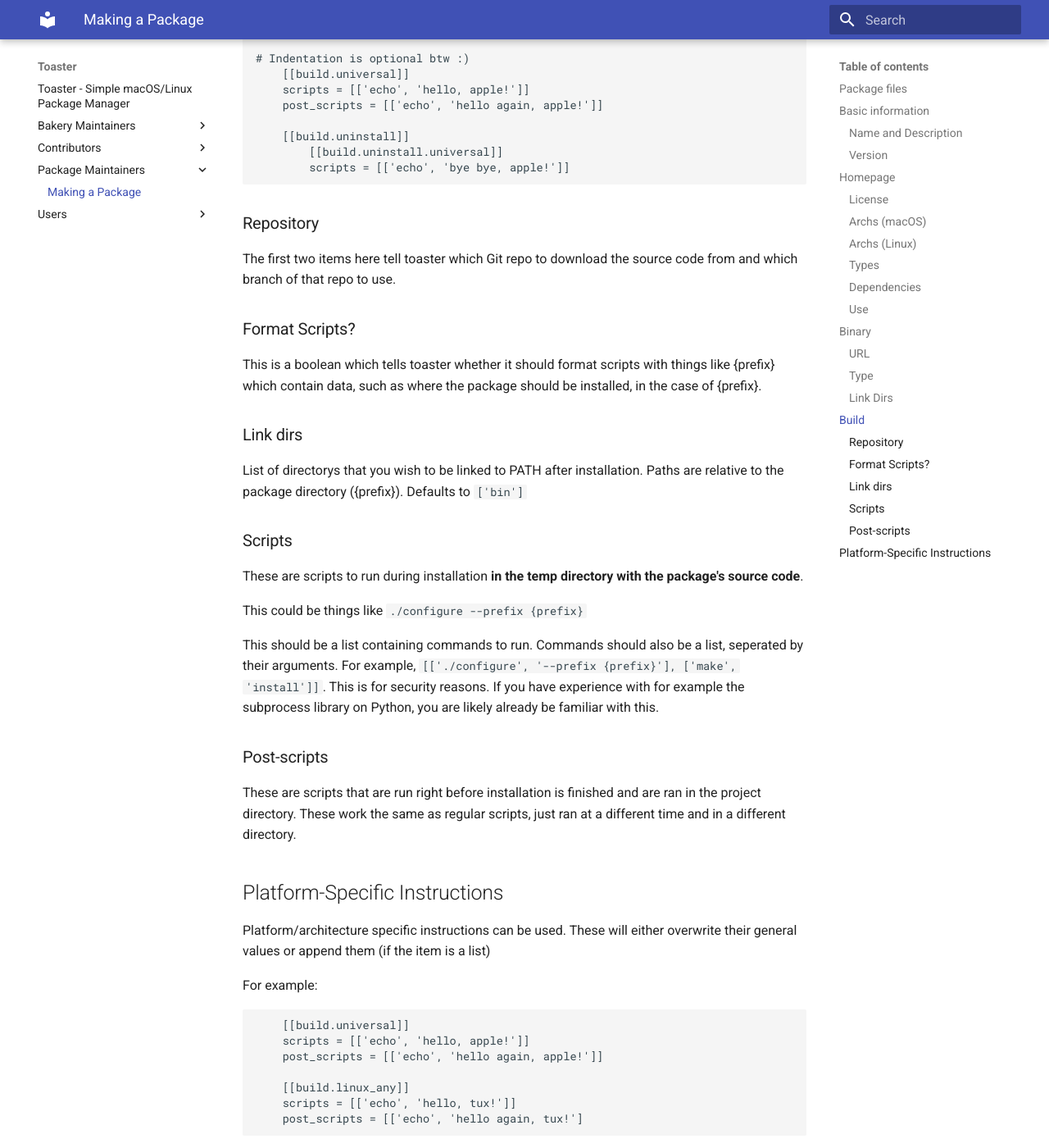
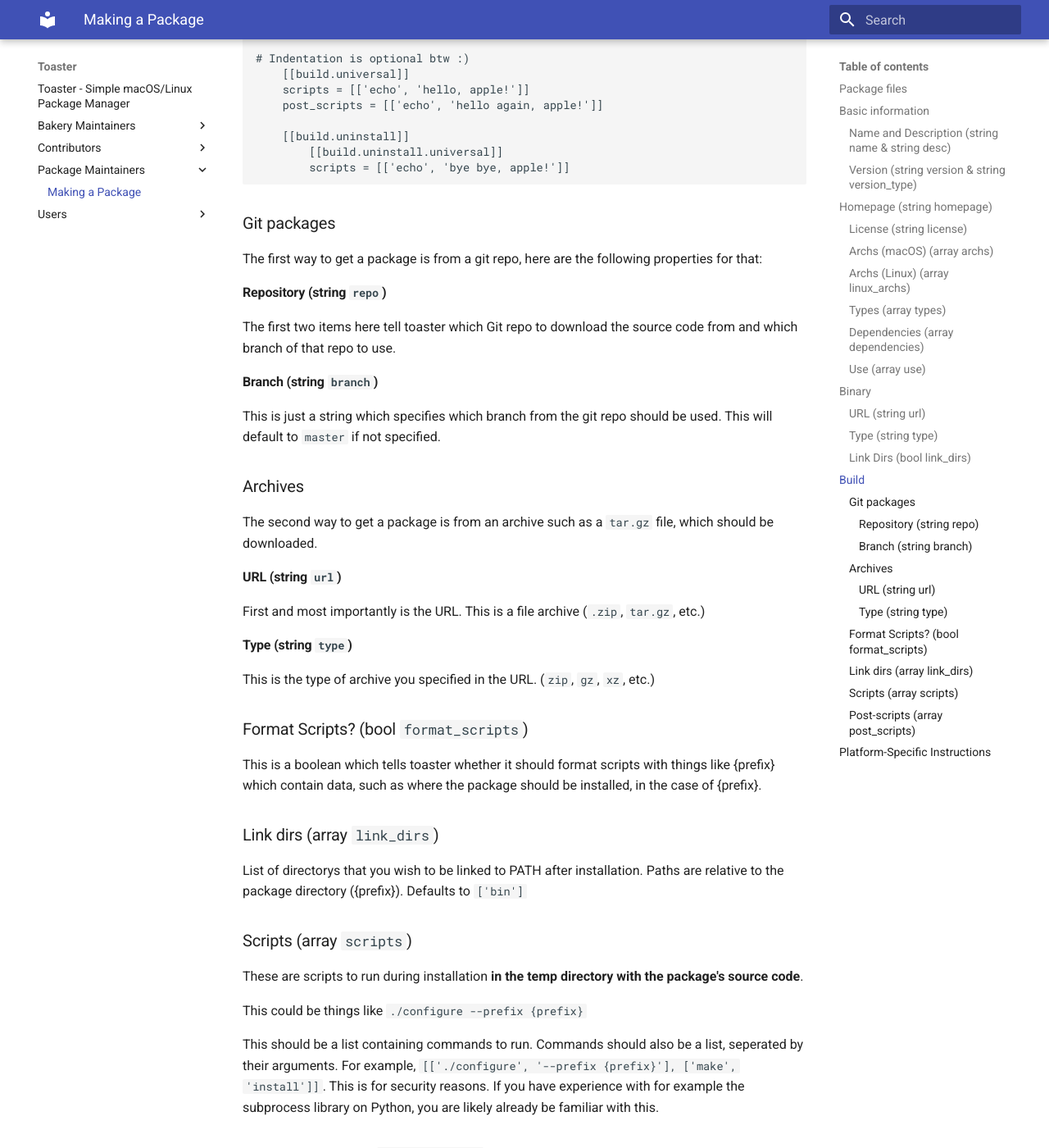
Before and after one commit to lovebagels/toaster, an MkDocs documentation site: the page built from docs/Package Maintainers/makingapackage.md, in a window 1280 px wide and 1400 px high, scrolled down 3252 px. Shown: the whole window at 82% size. Built offline with MkDocs 1.6.1 and Material for MkDocs 9.7.7, drawn with Linux system fonts in a browser that asks for light colours; some of the changed text lies outside the part shown.

Commit message:
specify name and type for fields

````diff
--- a/docs/Package Maintainers/makingapackage.md
+++ b/docs/Package Maintainers/makingapackage.md
@@ -37,31 +37,31 @@
 dependencies = ['python>3.8', 'go']
 ```
 
-### Name and Description
+### Name and Description (string `name` & string `desc`)
 
 The first 2 things here are the name (`name`) and description (`desc`), which are pretty self-explanatory.
 
-### Version
+### Version (string `version` & string `version_type`)
 
 Next is the version and the version type. These can be any string, but we recommend using a semantic version number and having version_type either be `stable`, `development`, `prototype`,`beta`, `alpha`, or something along those lines
 
-## Homepage
+## Homepage (string `homepage`)
 
 A URL which has information about the package, can be anything.
 
-### License
+### License (string `license`)
 
 The license is pretty self-explanatory and can also be anything, but make sure that users are able to understand what the license means
 
-### Archs (macOS)
+### Archs (macOS) (array `archs`)
 
 Here you can specify which architectures you wish to target on macOS, either `universal`, `arm64`, or `x86_64`
 
-### Archs (Linux)
+### Archs (Linux) (array `linux_archs`)
 
 Here, you can specify which architectures you wish to target on Linux... either `any` or `x86_64`
 
-### Types
+### Types (array `types`)
 
 This is where you specify which type(s) your package supports. This can be `build`, `binary`, or `app`
 
@@ -71,11 +71,11 @@
 
 `app` means a GUI-only .app bundle ***(macOS only)***
 
-### Dependencies
+### Dependencies (array `dependencies`)
 
 Here is where you can place all the other packages you require to be installed to install your package. You can specify just a package's name, like `go`, or a minimum version to be required for the package, like `python>=3.7`.
 
-### Use
+### Use (array `use`)
 
 Here is where you can put a list of commands not installable from toaster that are required to install your program.
 
@@ -98,17 +98,17 @@
 
 ```
 
-### URL
+### URL (string `url`)
 
 First and most importantly is the URL. This is a file archive (`.zip`, `tar.gz`, etc.)
 
 This file is downloaded and then extracted to the package's directory
 
-### Type
+### Type (string `type`)
 
 This is the type of archive you specified in the URL. (`zip`, `gz`, `xz`, etc.)
 
-### Link Dirs
+### Link Dirs (bool `link_dirs`)
 
 List of directorys that you wish to be linked to PATH after installation. Paths are relative to the package directory ({prefix}). Defaults to `['bin']`
 
@@ -134,19 +134,39 @@
         scripts = [['echo', 'bye bye, apple!']]
 ```
 
-### Repository
+### Git packages
+
+The first way to get a package is from a git repo, here are the following properties for that:
+
+#### Repository (string `repo`)
 
 The first two items here tell toaster which Git repo to download the source code from and which branch of that repo to use.
 
-### Format Scripts?
+#### Branch (string `branch`)
+
+This is just a string which specifies which branch from the git repo should be used. This will default to `master` if not specified.
+
+### Archives
+
+The second way to get a package is from an archive such as a `tar.gz` file, which should be downloaded.
+
+#### URL (string `url`)
+
+First and most importantly is the URL. This is a file archive (`.zip`, `tar.gz`, etc.)
+
+#### Type (string `type`)
+
+This is the type of archive you specified in the URL. (`zip`, `gz`, `xz`, etc.)
+
+### Format Scripts? (bool `format_scripts`)
 
 This is a boolean which tells toaster whether it should format scripts with things like {prefix} which contain data, such as where the package should be installed, in the case of {prefix}.
 
-### Link dirs
+### Link dirs (array `link_dirs`)
 
 List of directorys that you wish to be linked to PATH after installation. Paths are relative to the package directory ({prefix}). Defaults to `['bin']`
 
-### Scripts
+### Scripts (array `scripts`)
 
 These are scripts to run during installation **in the temp directory with the package's source code**.
 
@@ -154,7 +174,7 @@
 
 This should be a list containing commands to run. Commands should also be a list, seperated by their arguments. For example, `[['./configure', '--prefix {prefix}'], ['make', 'install']]`. This is for security reasons. If you have experience with for example the subprocess library on Python, you are likely already be familiar with this.
 
-### Post-scripts
+### Post-scripts  (array `post_scripts`)
 
 These are scripts that are run right before installation is finished and are ran in the project directory. These work the same as regular scripts, just ran at a different time and in a different directory.
 
````
